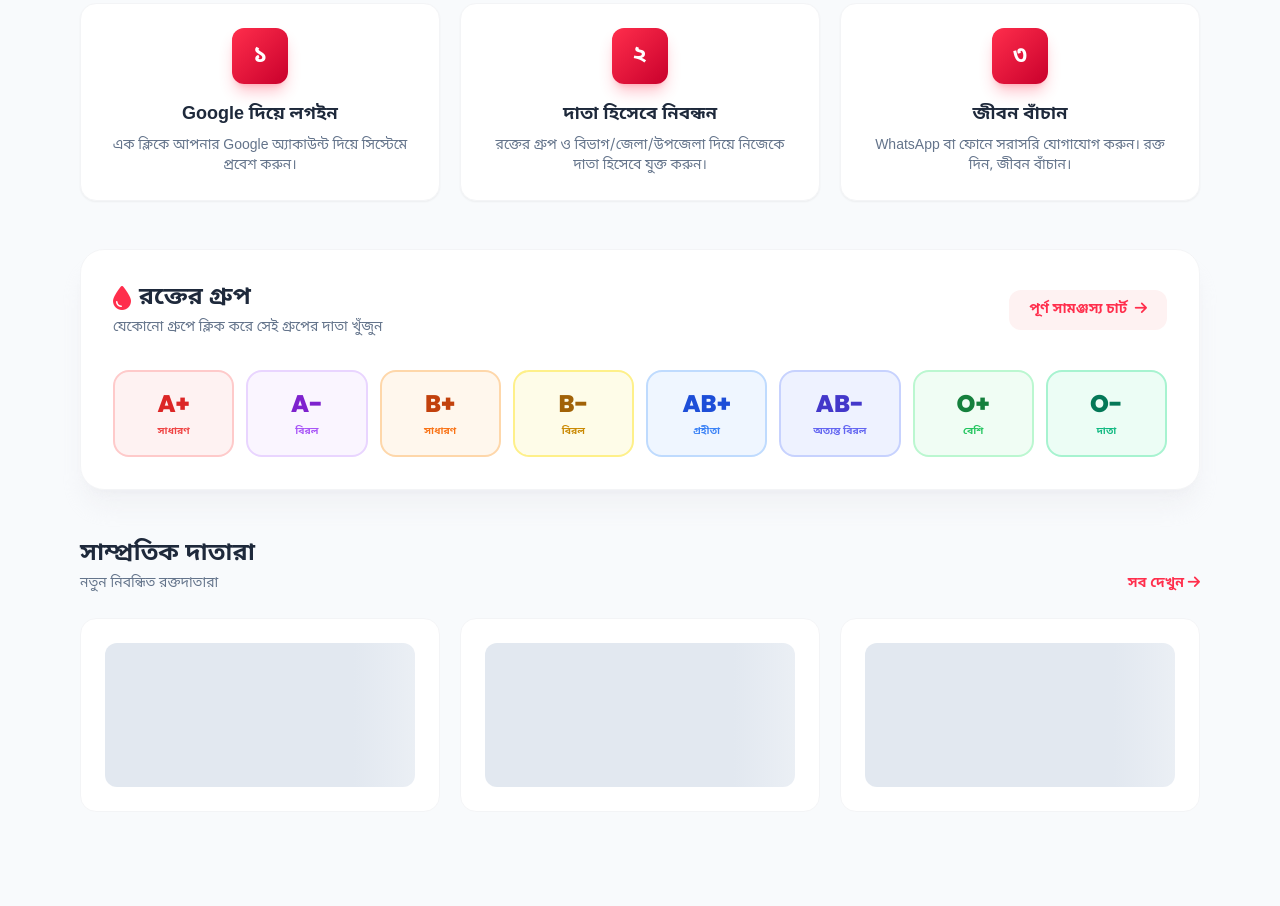
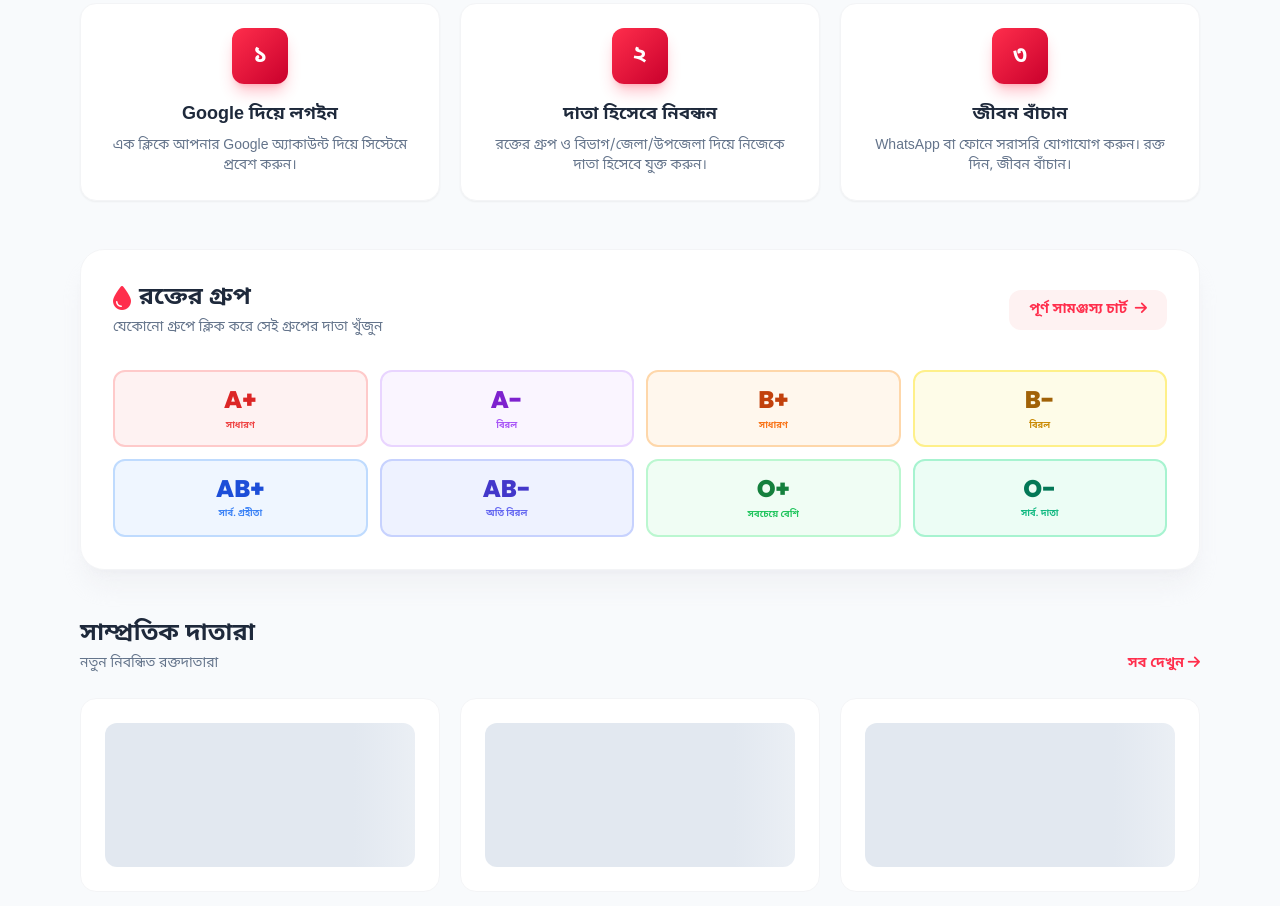
Before and after one commit to elephantcos-cloud/Blood-donation, a plain HTML site: page index.html in a window 1280 px wide. Shown: the part 841-1747 px from the top of the page. Drawn offline with nearby package versions, Linux system fonts and the light colour scheme.

Commit message:
fix: blood grid + confirmation query

```diff
--- a/index.html
+++ b/index.html
@@ -193,15 +193,15 @@ body{font-family:'Noto Sans Bengali',sans-serif;-webkit-font-smoothing:antialias
           পূর্ণ সামঞ্জস্য চার্ট <i class="fa-solid fa-arrow-right ml-1"></i>
         </button>
       </div>
-      <div class="grid grid-cols-4 md:grid-cols-8 gap-3">
-        <button onclick="quickFilter('A+')" class="p-3 md:p-4 rounded-2xl border-2 border-red-200 bg-red-50 dark:bg-slate-700 dark:border-slate-600 hover:scale-105 transition-transform flex flex-col items-center"><span class="text-xl md:text-2xl font-black text-red-600 dark:text-red-400 font-en">A+</span><span class="text-[9px] md:text-[10px] font-bold text-red-500 mt-1">সাধারণ</span></button>
-        <button onclick="quickFilter('A-')" class="p-3 md:p-4 rounded-2xl border-2 border-purple-200 bg-purple-50 dark:bg-slate-700 dark:border-slate-600 hover:scale-105 transition-transform flex flex-col items-center"><span class="text-xl md:text-2xl font-black text-purple-700 dark:text-purple-400 font-en">A-</span><span class="text-[9px] md:text-[10px] font-bold text-purple-500 mt-1">বিরল</span></button>
-        <button onclick="quickFilter('B+')" class="p-3 md:p-4 rounded-2xl border-2 border-orange-200 bg-orange-50 dark:bg-slate-700 dark:border-slate-600 hover:scale-105 transition-transform flex flex-col items-center"><span class="text-xl md:text-2xl font-black text-orange-700 dark:text-orange-400 font-en">B+</span><span class="text-[9px] md:text-[10px] font-bold text-orange-500 mt-1">সাধারণ</span></button>
-        <button onclick="quickFilter('B-')" class="p-3 md:p-4 rounded-2xl border-2 border-yellow-200 bg-yellow-50 dark:bg-slate-700 dark:border-slate-600 hover:scale-105 transition-transform flex flex-col items-center"><span class="text-xl md:text-2xl font-black text-yellow-700 dark:text-yellow-400 font-en">B-</span><span class="text-[9px] md:text-[10px] font-bold text-yellow-600 mt-1">বিরল</span></button>
-        <button onclick="quickFilter('AB+')" class="p-3 md:p-4 rounded-2xl border-2 border-blue-200 bg-blue-50 dark:bg-slate-700 dark:border-slate-600 hover:scale-105 transition-transform flex flex-col items-center"><span class="text-xl md:text-2xl font-black text-blue-700 dark:text-blue-400 font-en">AB+</span><span class="text-[9px] md:text-[10px] font-bold text-blue-500 mt-1 text-center">গ্রহীতা</span></button>
-        <button onclick="quickFilter('AB-')" class="p-3 md:p-4 rounded-2xl border-2 border-indigo-200 bg-indigo-50 dark:bg-slate-700 dark:border-slate-600 hover:scale-105 transition-transform flex flex-col items-center"><span class="text-xl md:text-2xl font-black text-indigo-700 dark:text-indigo-400 font-en">AB-</span><span class="text-[9px] md:text-[10px] font-bold text-indigo-500 mt-1">অত্যন্ত বিরল</span></button>
-        <button onclick="quickFilter('O+')" class="p-3 md:p-4 rounded-2xl border-2 border-green-200 bg-green-50 dark:bg-slate-700 dark:border-slate-600 hover:scale-105 transition-transform flex flex-col items-center"><span class="text-xl md:text-2xl font-black text-green-700 dark:text-green-400 font-en">O+</span><span class="text-[9px] md:text-[10px] font-bold text-green-500 mt-1">বেশি</span></button>
-        <button onclick="quickFilter('O-')" class="p-3 md:p-4 rounded-2xl border-2 border-emerald-200 bg-emerald-50 dark:bg-slate-700 dark:border-slate-600 hover:scale-105 transition-transform flex flex-col items-center"><span class="text-xl md:text-2xl font-black text-emerald-700 dark:text-emerald-400 font-en">O-</span><span class="text-[9px] md:text-[10px] font-bold text-emerald-500 mt-1 text-center">দাতা</span></button>
+      <div class="grid grid-cols-4 gap-2 md:gap-3">
+        <button onclick="quickFilter('A+')" class="py-3 px-1 rounded-xl border-2 border-red-200 bg-red-50 dark:bg-slate-700 dark:border-slate-600 hover:scale-105 transition-transform flex flex-col items-center"><span class="text-lg md:text-2xl font-black text-red-600 dark:text-red-400 font-en leading-none">A+</span><span class="text-[9px] font-bold text-red-500 mt-1">সাধারণ</span></button>
+        <button onclick="quickFilter('A-')" class="py-3 px-1 rounded-xl border-2 border-purple-200 bg-purple-50 dark:bg-slate-700 dark:border-slate-600 hover:scale-105 transition-transform flex flex-col items-center"><span class="text-lg md:text-2xl font-black text-purple-700 dark:text-purple-400 font-en leading-none">A-</span><span class="text-[9px] font-bold text-purple-500 mt-1">বিরল</span></button>
+        <button onclick="quickFilter('B+')" class="py-3 px-1 rounded-xl border-2 border-orange-200 bg-orange-50 dark:bg-slate-700 dark:border-slate-600 hover:scale-105 transition-transform flex flex-col items-center"><span class="text-lg md:text-2xl font-black text-orange-700 dark:text-orange-400 font-en leading-none">B+</span><span class="text-[9px] font-bold text-orange-500 mt-1">সাধারণ</span></button>
+        <button onclick="quickFilter('B-')" class="py-3 px-1 rounded-xl border-2 border-yellow-200 bg-yellow-50 dark:bg-slate-700 dark:border-slate-600 hover:scale-105 transition-transform flex flex-col items-center"><span class="text-lg md:text-2xl font-black text-yellow-700 dark:text-yellow-400 font-en leading-none">B-</span><span class="text-[9px] font-bold text-yellow-600 mt-1">বিরল</span></button>
+        <button onclick="quickFilter('AB+')" class="py-3 px-1 rounded-xl border-2 border-blue-200 bg-blue-50 dark:bg-slate-700 dark:border-slate-600 hover:scale-105 transition-transform flex flex-col items-center"><span class="text-base md:text-2xl font-black text-blue-700 dark:text-blue-400 font-en leading-none">AB+</span><span class="text-[9px] font-bold text-blue-500 mt-1 text-center leading-tight">সার্ব. গ্রহীতা</span></button>
+        <button onclick="quickFilter('AB-')" class="py-3 px-1 rounded-xl border-2 border-indigo-200 bg-indigo-50 dark:bg-slate-700 dark:border-slate-600 hover:scale-105 transition-transform flex flex-col items-center"><span class="text-base md:text-2xl font-black text-indigo-700 dark:text-indigo-400 font-en leading-none">AB-</span><span class="text-[9px] font-bold text-indigo-500 mt-1 text-center leading-tight">অতি বিরল</span></button>
+        <button onclick="quickFilter('O+')" class="py-3 px-1 rounded-xl border-2 border-green-200 bg-green-50 dark:bg-slate-700 dark:border-slate-600 hover:scale-105 transition-transform flex flex-col items-center"><span class="text-lg md:text-2xl font-black text-green-700 dark:text-green-400 font-en leading-none">O+</span><span class="text-[9px] font-bold text-green-500 mt-1">সবচেয়ে বেশি</span></button>
+        <button onclick="quickFilter('O-')" class="py-3 px-1 rounded-xl border-2 border-emerald-200 bg-emerald-50 dark:bg-slate-700 dark:border-slate-600 hover:scale-105 transition-transform flex flex-col items-center"><span class="text-lg md:text-2xl font-black text-emerald-700 dark:text-emerald-400 font-en leading-none">O-</span><span class="text-[9px] font-bold text-emerald-500 mt-1 text-center leading-tight">সার্ব. দাতা</span></button>
       </div>
     </div>
 
@@ -550,8 +550,9 @@ function donorCard(d,showReq=true){
     ?`<span class="bg-green-100 text-green-700 text-xs font-bold px-3 py-1 rounded-full flex items-center gap-1"><i class="fa-solid fa-circle-check"></i> উপলব্ধ</span>`
     :`<span class="bg-yellow-100 text-yellow-700 text-xs font-bold px-3 py-1 rounded-full flex items-center gap-1"><i class="fa-solid fa-clock"></i> ${e.days} দিন পরে</span>`;
   const bar=`<div class="h-1.5 bg-gray-100 dark:bg-slate-700 rounded-full mb-4 overflow-hidden"><div class="cooldown-fill h-full rounded-full ${e.ok?'bg-gradient-to-r from-green-400 to-emerald-500':'bg-gradient-to-r from-primary to-orange-500'}" style="width:${e.ok?100:e.pct}%"></div></div>`;
+  const safeName=(d.name||'').replace(/'/g,"\'");
   const reqBtn=showReq&&currentUser&&currentUser.uid!==d.uid
-    ?`<button class="col-span-2 w-full py-2.5 text-sm font-bold text-primary bg-red-50 dark:bg-red-900/20 border border-red-200 dark:border-red-900/40 rounded-xl hover:bg-primary hover:text-white transition-colors" onclick="sendReq('${d.id}','${d.name}')"><i class="fa-solid fa-droplet mr-1"></i> রক্ত গ্রহণ করেছি — কনফার্ম করুন</button>`:'';
+    ?`<button class="col-span-2 w-full py-2.5 text-sm font-bold text-primary bg-red-50 dark:bg-red-900/20 border border-red-200 dark:border-red-900/40 rounded-xl hover:bg-primary hover:text-white transition-colors" onclick="sendReq('${d.id}','${safeName}')"><i class="fa-solid fa-droplet mr-1"></i> রক্ত গ্রহণ করেছি — কনফার্ম করুন</button>`:'';
   const avatar=d.photoURL||`https://ui-avatars.com/api/?name=${encodeURIComponent(d.name||'U')}&background=${c.slice(1)}&color=fff&size=64`;
   return `
 <div class="bg-white dark:bg-slate-800 rounded-2xl p-5 border border-gray-100 dark:border-slate-700 shadow-sm hover:shadow-xl hover:shadow-gray-200/50 dark:hover:shadow-none hover:-translate-y-1 transition-all relative overflow-hidden">
@@ -679,12 +680,13 @@ window.sendReq=async(donorId,donorName)=>{
   catch(e){toast(e.message,'error');}
 };
 function fetchConfirmations(donorId){
-  db.collection('confirmations').where('donorId','==',donorId).where('status','==','pending').onSnapshot(snap=>{
+  db.collection('confirmations').where('donorId','==',donorId).onSnapshot(snap=>{
     const el=document.getElementById('pending-list');
-    ['notif-badge','m-notif-badge'].forEach(id=>{const b=document.getElementById(id);if(b)b.classList.toggle('hidden',snap.empty);});
+    const pending=snap.docs.filter(doc=>doc.data().status==='pending');
+    ['notif-badge','m-notif-badge'].forEach(id=>{const b=document.getElementById(id);if(b)b.classList.toggle('hidden',pending.length===0);});
     if(!el)return;
-    if(snap.empty){el.innerHTML='<p class="text-slate-500 text-sm">কোনো পেন্ডিং রিকোয়েস্ট নেই।</p>';return;}
-    el.innerHTML=snap.docs.map(doc=>{
+    if(pending.length===0){el.innerHTML='<p class="text-slate-500 text-sm">কোনো পেন্ডিং রিকোয়েস্ট নেই।</p>';return;}
+    el.innerHTML=pending.map(doc=>{
       const d=doc.data();
       return `<div class="border-l-4 border-yellow-400 bg-yellow-50 dark:bg-yellow-900/10 rounded-xl p-4 mb-3">
         <div class="font-bold dark:text-white mb-1">👤 ${d.receiverName}</div>
```
